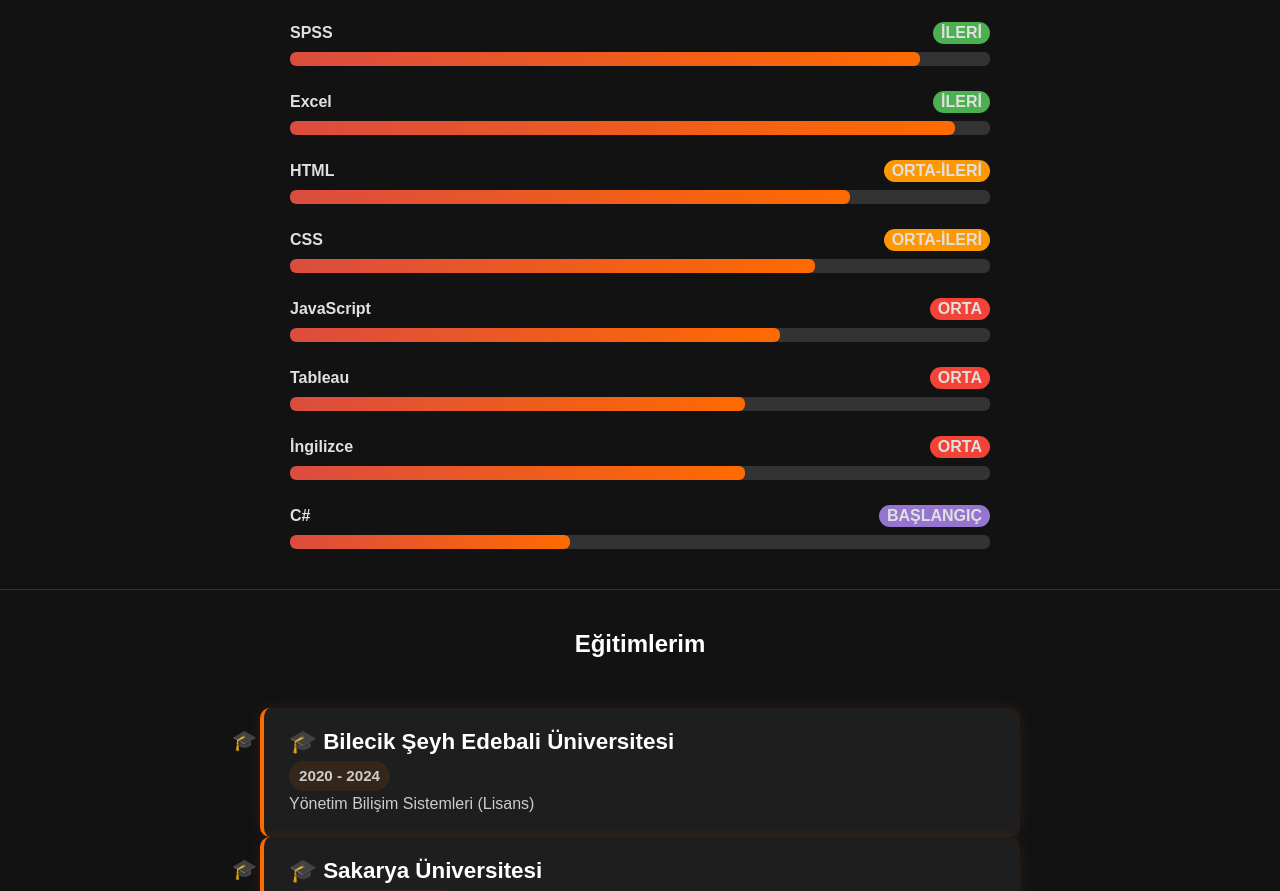
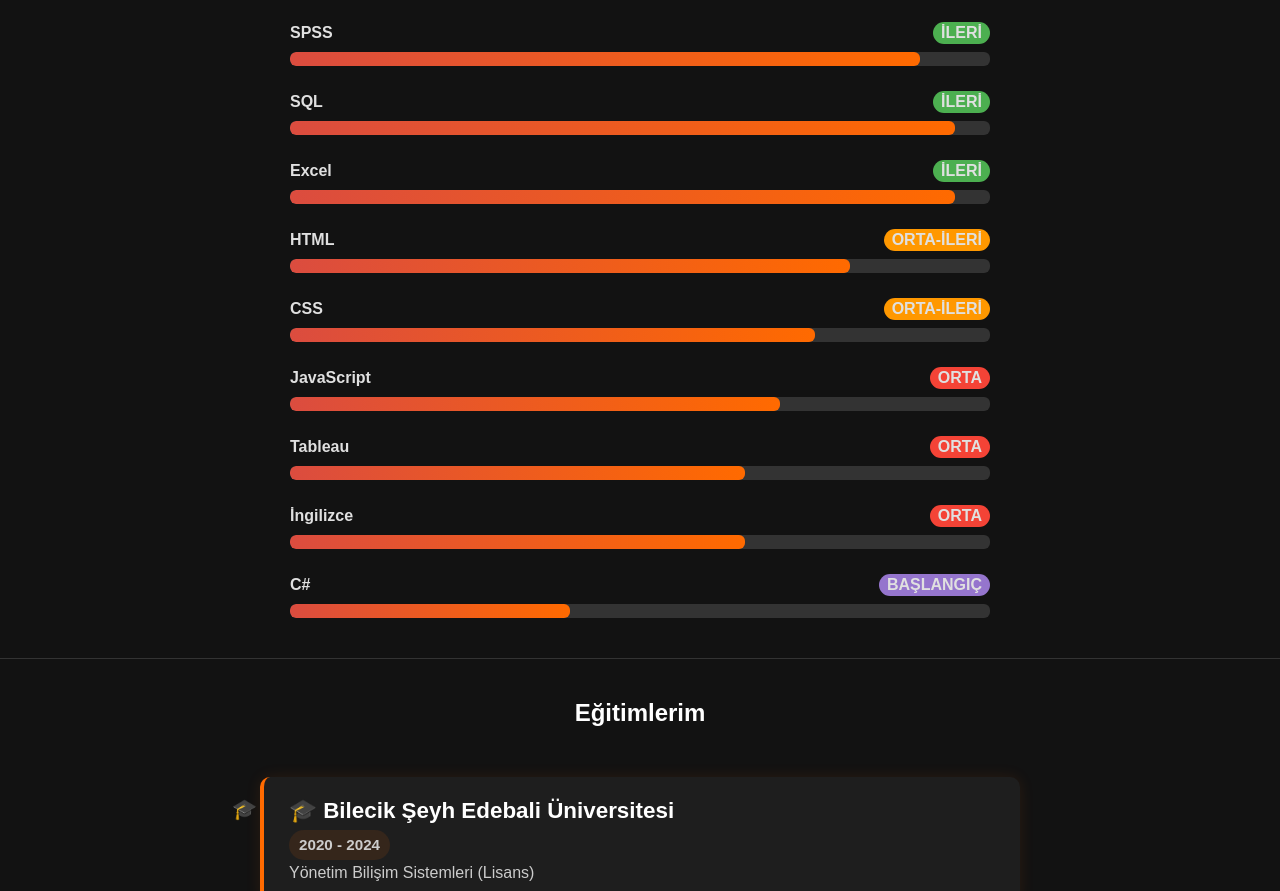
Before and after one commit to suranurderin/portfolio, a plain HTML site: page index.html in a window 1280 px wide. Shown: the part 1289-2180 px from the top of the page. Drawn offline with Linux system fonts and the light colour scheme.

Commit message:
second command

```diff
--- a/index.html
+++ b/index.html
@@ -80,6 +80,14 @@
     </div>
 
     <div class="skill">
+      <div class="skill-header">
+        <span>SQL</span>
+        <span class="badge uzman">İleri</span>
+      </div>
+      <div class="bar" data-tooltip="95%"><div style="width: 95%"></div></div>
+    </div>
+
+     <div class="skill">
       <div class="skill-header">
         <span>Excel</span>
         <span class="badge uzman">İleri</span>
```
